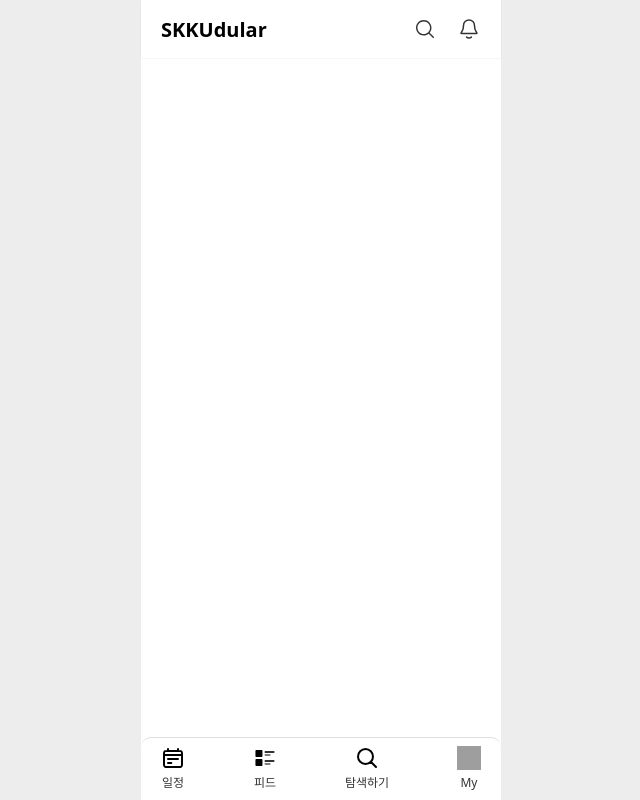
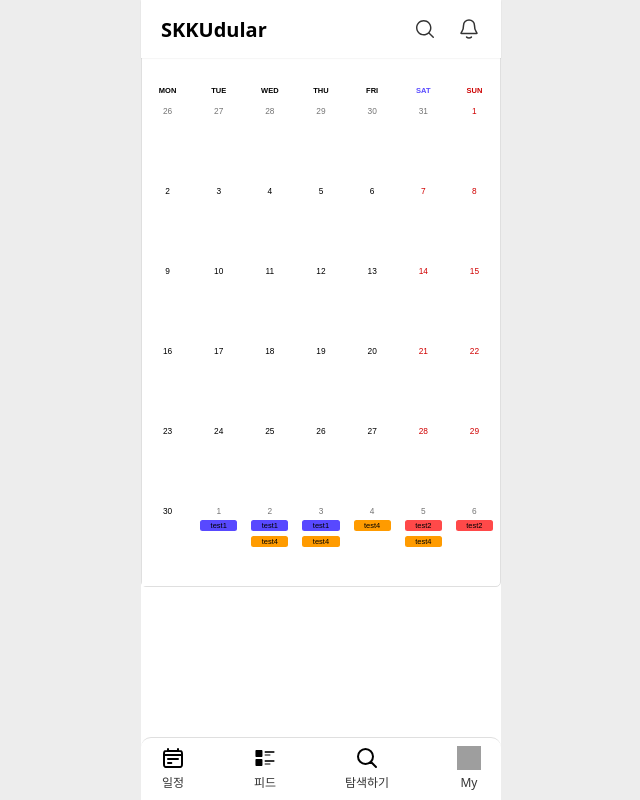
Before and after one commit to SWEProject-3/SWEProject-3-FE, a React (Vite) app: page / in a window 1280 px wide. Shown: the whole page, without its empty margins (319-959 px from the left). Built offline with nearby package versions, Linux system fonts and the light colour scheme; no server answers; grey boxes are pictures that could not be loaded; a web font is replaced by a local one.

Commit message:
feat: calendar component완성

```diff
--- a/eslint.config.js
+++ b/eslint.config.js
@@ -4,7 +4,7 @@ module.exports = {
     es2021: true,
     node: true,
   },
-  parser: '@typescript-eslint/parser',
+  parser: 'espree',
   parserOptions: {
     ecmaVersion: 2021,
     sourceType: 'module',
--- a/package.json
+++ b/package.json
@@ -12,6 +12,7 @@
   "dependencies": {
     "axios": "^1.7.7",
     "react": "^18.3.1",
+    "react-calendar": "^5.0.0",
     "react-dom": "^18.3.1",
     "react-router-dom": "^6.26.2"
   },
--- /dev/null
+++ b/src/components/calendar/calendar.module.css
@@ -0,0 +1,26 @@
+.calendarWrapper {
+  display: flex;
+  align-items: center;
+  justify-content: center;
+  width: 100%;
+}
+
+.eventMarker {
+  padding: 0.2rem;
+  font-size: 0.75rem;
+  text-align: center;
+  white-space: nowrap;
+  display: flex;
+  flex-direction: column;
+  gap: 0.5rem;
+}
+
+.tile {
+  position: relative;
+  width: 100%;
+}
+
+.eventBtn {
+  color: #000;
+  border-radius: 0.25rem;
+}
--- /dev/null
+++ b/src/components/calendar/calendarcustom.css
@@ -0,0 +1,46 @@
+.react-calendar {
+  width: 100%;
+  border-radius: 0.5rem;
+  border: 0.1rem solid var(--color-gray-light);
+}
+
+.react-calendar button {
+  width: 2rem;
+  height: 8rem;
+}
+.react-calendar__tile {
+  display: flex;
+  flex-direction: column;
+  align-items: center;
+  padding: 0 0.5rem;
+}
+
+.react-calendar__tile--active {
+  background: #fff;
+  color: var(--color-black);
+}
+.react-calendar__tile--active:enabled:hover,
+.react-calendar__tile--active:enabled:focus {
+  background: #f0f0f0;
+}
+
+.react-calendar__tile--now {
+  background: #fff;
+}
+.react-calendar__navigation {
+  display: flex;
+  height: 44px;
+  margin-bottom: 4rem;
+}
+.react-calendar__month-view__weekdays__weekday {
+  padding: 0 0 1rem 0;
+}
+.react-calendar__month-view__weekdays__weekday:last-child {
+  color: var(--color-caution);
+}
+.react-calendar__month-view__weekdays__weekday:nth-child(6) {
+  color: var(--color-main);
+}
+abbr {
+  text-decoration: none;
+}
--- /dev/null
+++ b/src/components/calendar/index.jsx
@@ -0,0 +1,72 @@
+import { useState } from 'react';
+import Calendar from 'react-calendar';
+import 'react-calendar/dist/Calendar.css';
+import styles from './calendar.module.css';
+import './calendarcustom.css';
+
+const mockData = [
+  {
+    title: 'test1',
+    startDay: new Date(2024, 9, 1),
+    endDay: new Date(2024, 9, 3),
+    color: '#5849ff',
+  },
+  {
+    title: 'test2',
+    startDay: new Date(2024, 9, 5),
+    endDay: new Date(2024, 9, 7),
+    color: '#ff4949',
+  },
+  {
+    title: 'test3',
+    startDay: new Date(2024, 9, 26),
+    endDay: new Date(2024, 9, 26),
+    color: '#2db400',
+  },
+  {
+    title: 'test4',
+    startDay: new Date(2024, 9, 2),
+    endDay: new Date(2024, 9, 5),
+    color: '#ff9b00',
+  },
+];
+
+function CustomCalendar({ usage, data }) {
+  const [eventData, setEventData] = useState(mockData);
+  const tileContent = ({ date, view }) => {
+    if (view === 'month') {
+      const eventsForDay = eventData.filter(
+        (event) => date >= event.startDay && date <= event.endDay
+      );
+
+      const isEventDay = eventsForDay.length > 0;
+
+      return (
+        <div className={styles.tile}>
+          {isEventDay && (
+            <div className={styles.eventMarker}>
+              {eventsForDay.map((event, index) => (
+                <div
+                  key={index}
+                  className={styles.eventBtn}
+                  style={{ backgroundColor: event.color }}
+                >
+                  {event.title}
+                </div>
+              ))}
+            </div>
+          )}
+        </div>
+      );
+    }
+    return null;
+  };
+
+  return (
+    <div className={styles.calendarWrapper}>
+      <Calendar tileContent={tileContent} />
+    </div>
+  );
+}
+
+export default CustomCalendar;
--- a/src/pages/home/index.jsx
+++ b/src/pages/home/index.jsx
@@ -1,25 +1,28 @@
 import Footer from '@/components/footer';
+import CustomCalendar from '@/components/calendar';
 import Header from '@/components/header';
 import { postLogin, postRegister } from '@/api/authAPI';
 import { useEffect } from 'react';
 
 function Home() {
-  useEffect(() => {
-    const login = async () => {
-      try {
-        await postLogin('joeplay0801@naver.com', 'abcd1234!');
-        console.log('login success');
-      } catch (error) {
-        console.error(error);
-      }
-    };
-    login();
-  }, []); //로그인 테스트 코드
+  // useEffect(() => {
+  //   const login = async () => {
+  //     try {
+  //       await postLogin('joeplay0801@naver.com', 'abcd1234!');
+  //       console.log('login success');
+  //     } catch (error) {
+  //       console.error(error);
+  //     }
+  //   };
+  //   login();
+  // }, []); //로그인 테스트 코드
 
   return (
     <>
       <Header />
-      <div></div>
+      <div>
+        <CustomCalendar usage='home' />
+      </div>
       <Footer />
     </>
   );
```
Also changed, not shown: 1 other file (tests, documents, lock files or other folders).
